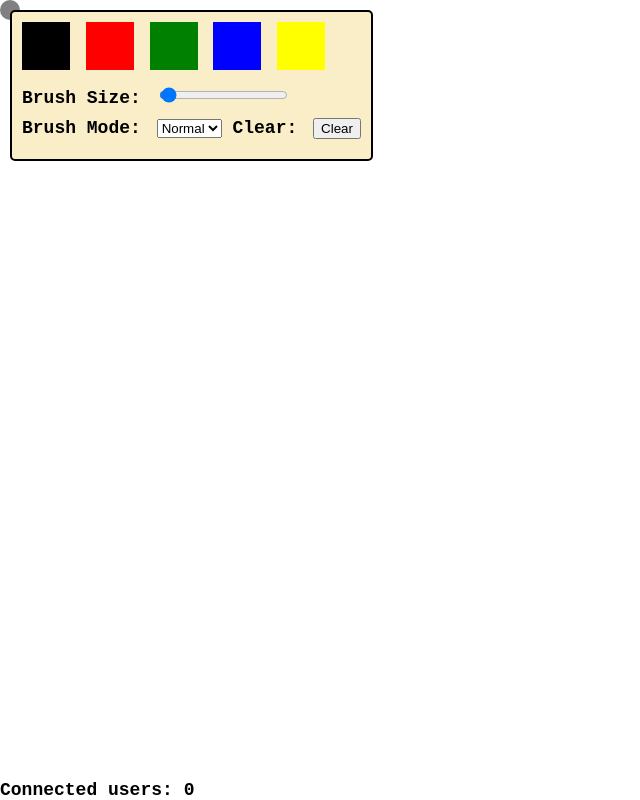
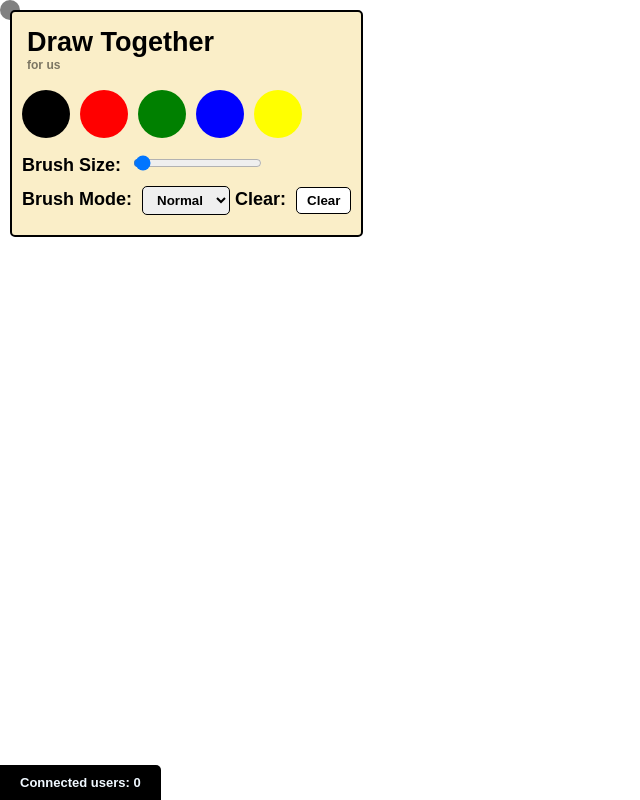
Before and after one commit to mehmetkahya0/draw-together, a website: page public/index.html in a window 1280 px wide. Shown: the whole page, without its empty margins (0-640 px from the left). Drawn offline with nearby package versions, Linux system fonts and the light colour scheme; no server answers.

Commit message:
chore: Update socket.io connection handling, user count display, and user disconnection message

```diff
--- a/index.js
+++ b/index.js
@@ -16,10 +16,14 @@ io.on("connection", onConnection);
 io.on("connection", (socket) => {
   // Emit the count to all clients whenever someone connects
   io.emit("count", io.engine.clientsCount);
+  console.log("A user connected");
+
 
   socket.on("disconnect", () => {
+    console.log("A user disconnected");
     // Emit the updated count to all clients whenever someone disconnects
     io.emit("count", io.engine.clientsCount);
+    socket.broadcast.emit('userLeft', 'A user has left the chat');
   });
 });
 
--- a/public/index.html
+++ b/public/index.html
@@ -1,4 +1,4 @@
-<!doctype html>
+<!DOCTYPE html>
 <html lang="en">
   <head>
     <meta charset="UTF-8" />
@@ -9,6 +9,8 @@
     <canvas class="whiteboard"></canvas>
 
     <div class="controls">
+      <h2>Draw Together</h2>
+      <h6>for us</h6>
       <div class="colors">
         <div class="color black"></div>
         <div class="color red"></div>
@@ -32,7 +34,10 @@
       </div>
     </div>
     <div class="status-led" id="statusLed"></div>
-    <div id="userCount" class="counter">Connected users: 0</div>
+    <div id="userCount" class="counter">
+
+      Connected users: 0
+    </div>
     <script src="/socket.io/socket.io.js"></script>
     <script src="main.js"></script>
   </body>
--- a/public/main.js
+++ b/public/main.js
@@ -29,6 +29,10 @@
     document.getElementById(
       "userCount"
     ).textContent = `Connected users: ${data}`;
+  });
+
+  socket.on("userLeft", function (message) {
+    alert(message);
   });
   canvas.addEventListener("mousedown", onMouseDown, false);
   canvas.addEventListener("mouseup", onMouseUp, false);
--- a/public/style.css
+++ b/public/style.css
@@ -1,7 +1,3 @@
-/* style.css */
-/**
- * Fix user-agent
- */
 * {
   box-sizing: border-box;
 }
@@ -16,8 +12,8 @@
 
 html,
 body {
-  font-family: "Courier New", Courier, monospace;
-  font-weight: bolder;
+  font-family: "Poppins", sans-serif;
+  font-weight: bold;
   font-size: large;
   overflow: hidden;
   height: 100%;
@@ -28,6 +24,40 @@ body {
 canvas {
   display: block;
 }
+
+h2 {
+  margin: 0;
+  padding-left: 5px;
+  padding-top: 5px;
+}
+
+h6 {
+  margin: 0;
+  margin-bottom: 5px;
+  padding-left: 5px;
+  margin-bottom: 1rem;
+  opacity: 0.5;
+  font-weight: bolder !important;
+}
+
+button {
+  padding: 5px 10px;
+  border: 1px solid black;
+  border-radius: 5px;
+  cursor: pointer;
+  font-weight: bold;
+  background-color: white;
+  color: black;
+}
+
+select {
+  padding: 5px 10px;
+  border: 1px solid black;
+  border-radius: 5px;
+  cursor: pointer;
+  font-weight: bold;
+}
+
 
 .whiteboard {
   height: 100%;
@@ -63,6 +93,7 @@ canvas {
   width: 48px;
   margin-right: 5px;
   cursor: pointer;
+  border-radius: 50%;
 }
 
 .color.black {
@@ -86,17 +117,31 @@ canvas {
   margin-right: 5px;
 }
 
+.counter {
+  bottom: 0;
+  display: flex;
+  position: absolute;
+  background-color: rgb(0, 0, 0);
+  padding: 10px 20px;
+  border-radius: 0 5px 0 0;
+  color: aliceblue;
+  font-size: small;
+  align-items: center;
+  justify-content: center;
+  text-align: center;
+}
 .status-led {
   width: 20px;
   height: 20px;
   border-radius: 50%;
   background-color: gray; /* Default color */
   transition: background-color 0.5s;
+  margin-right: 0.5rem;
 }
 
 .connected {
-  background-color: rgb(0, 255, 0);
-  animation: blinkGreen 1s infinite;
+  background-color: #4f7a28;
+  animation: blinkGreen 2s infinite;
 }
 
 .disconnected {
@@ -106,7 +151,7 @@ canvas {
 
 @keyframes blinkGreen {
   50% {
-    background-color: darkgreen;
+    background-color: #ebebeb;
   }
 }
 
@@ -115,9 +160,3 @@ canvas {
     background-color: darkred;
   }
 }
-
-.counter {
-  bottom: 0;
-  display: flex;
-  position: absolute;
-}
```
